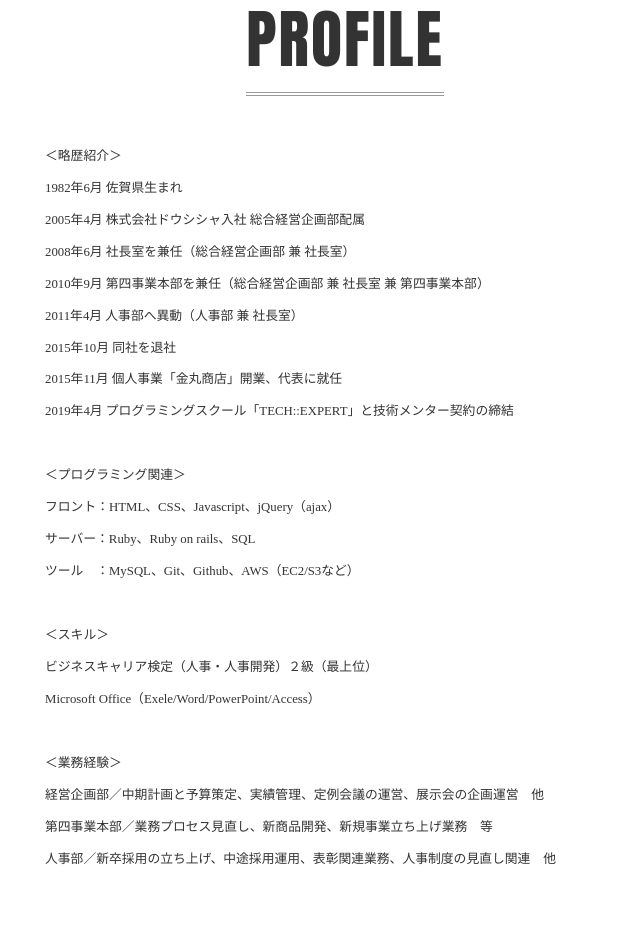
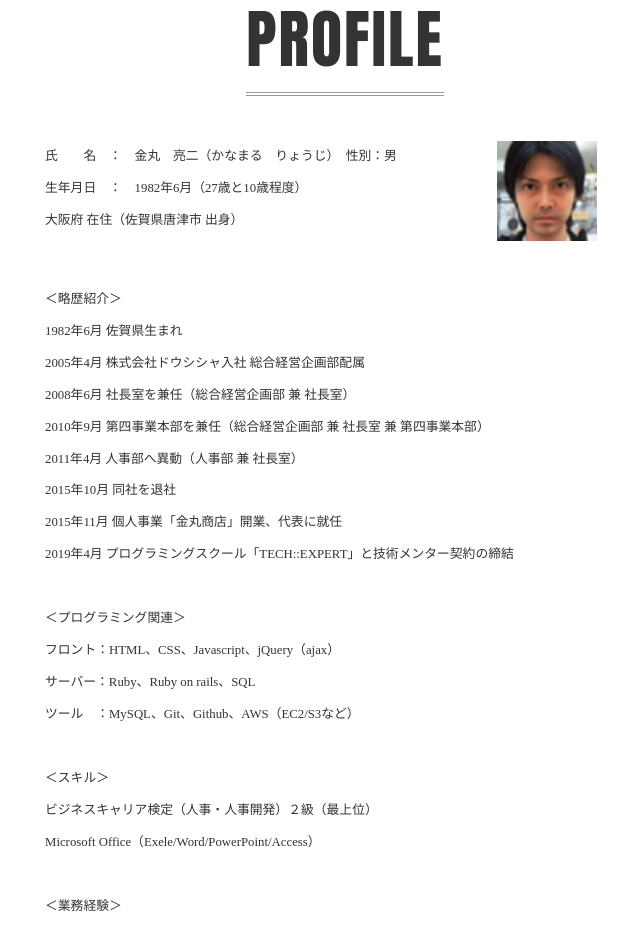
Before and after one commit to r-kanamaru/portfolio_kanamaru, a plain HTML site: page index.html in a window 1280 px wide. Shown: the part 907-1836 px from the top of the page, without its empty margins (295-935 px from the left). Drawn offline with Linux system fonts and the light colour scheme.

Commit message:
update_profile

```diff
--- a/index.html
+++ b/index.html
@@ -38,6 +38,15 @@
 
   <section class="about" id="about">
     <h2 class="heading">PROFILE</h2>
+
+    <div class="prof-box">
+      <div class="prof-text">
+          氏　　名　：　金丸　亮二（かなまる　りょうじ）　性別：男<br>
+          生年月日　：　1982年6月（27歳と10歳程度）<br>
+          大阪府 在住（佐賀県唐津市 出身）<br>
+      </div>
+      <img class="prof-image" src="images/profile_image.png" alt="顔写真">
+    </div>
 
     <p class="about-text">
       ＜略歴紹介＞<br>
--- a/style.css
+++ b/style.css
@@ -52,6 +52,22 @@ body {
 
 .button-orange {
   background-color: #f1b400;
+}
+
+.prof-box{
+	display: box; /* 標準 */
+	display: -webkit-box; /* Safari,Google Chrome */
+	display: -moz-box; /* Firefox */
+  display: -ms-flexbox; /* IE */
+  width: 600px;
+  margin: 30px auto;
+  line-height: 2.5;
+  text-align: left;
+}
+.prof-image{
+background-color: #f1b400;
+margin-left: 100px;
+height:100px;
 }
 
 .about {
```
Also changed, not shown: images/profile_image.png (added).
